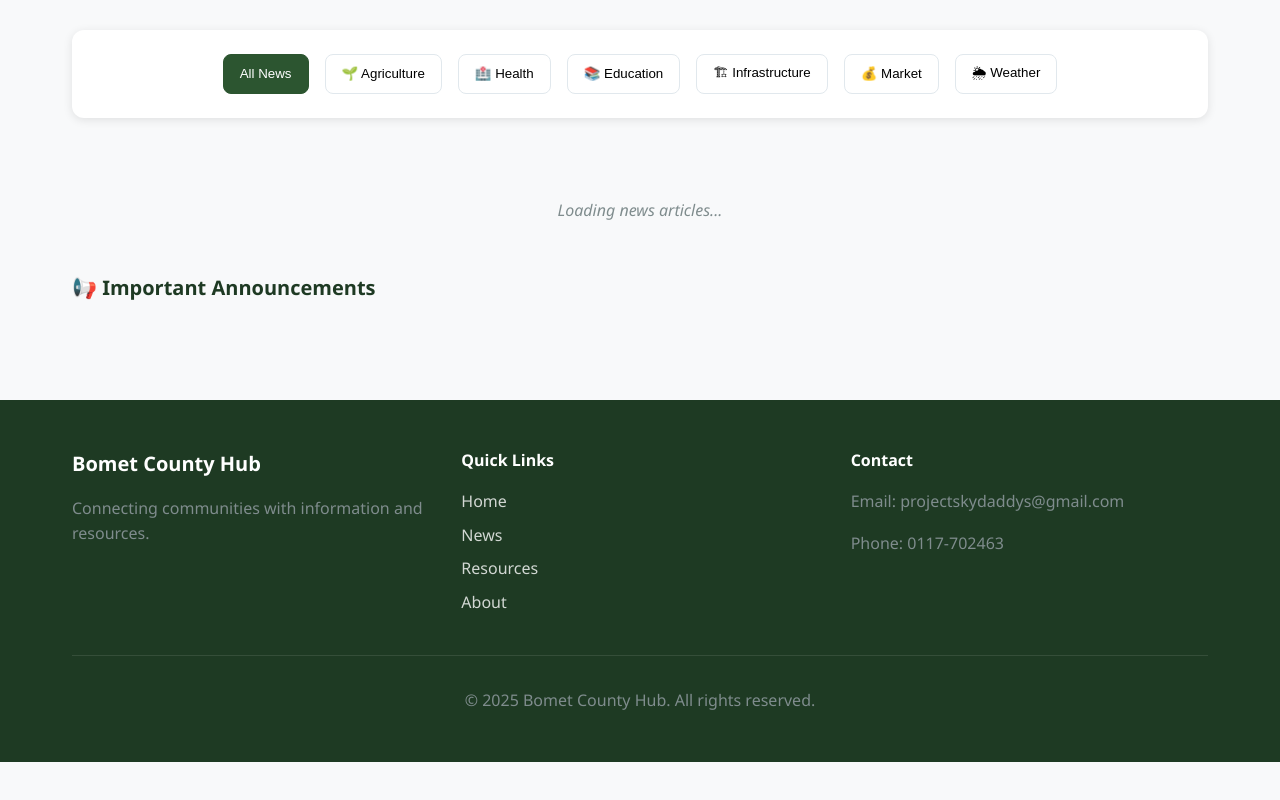
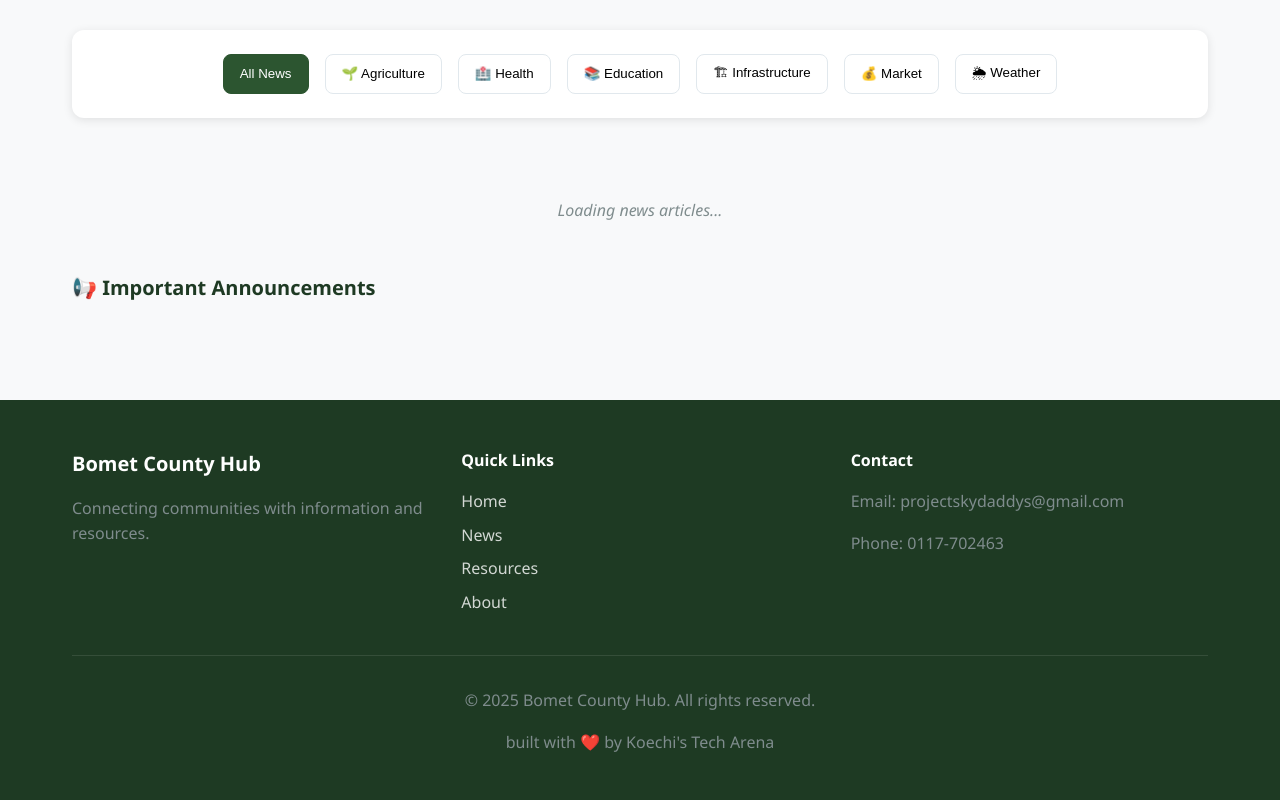
Before and after one commit to kipkoechemmanuelgit-cmyk/bometgossip, a plain HTML site: page news.html in a window 1280 px wide. Shown: the part 452-1252 px from the top of the page. Before the commit the page ends 1214 px from the top, so only its background shows below. Drawn offline with Linux system fonts and the light colour scheme.

Commit message:
Update news.html

```diff
--- a/news.html
+++ b/news.html
@@ -89,6 +89,7 @@
             </div>
             <div class="footer-bottom">
                 <p>&copy; 2025 Bomet County Hub. All rights reserved.</p>
+                <p>built with ❤️ by Koechi's Tech Arena</p>
             </div>
         </div>
     </footer>
@@ -97,4 +98,5 @@
     <script src="js/news.js"></script>
     <script src="js/app.js"></script>
 </body>
+
 </html>
```
